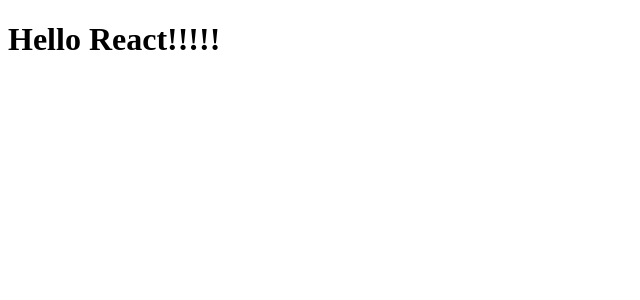
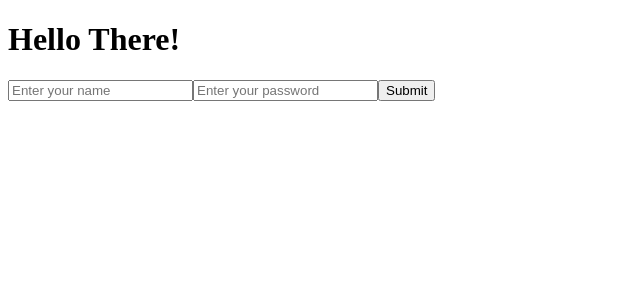
Before and after one commit to rasna-skumar1306/reciepe-Reactjs, a React (Create React App) app: page / in a window 1280 px wide. Shown: the top 300 px of the page, without its empty margins (0-640 px from the left). Built offline with nearby package versions, Linux system fonts and the light colour scheme.

Commit message:
modified for login page

```diff
--- /dev/null
+++ b/src/app.jsx
@@ -0,0 +1,8 @@
+import React from "react";
+import Login from "./components/login";
+
+function App(){
+    return (<Login/>);
+}
+
+export default App;
--- a/src/index.js
+++ b/src/index.js
@@ -1,4 +1,5 @@
 import React from 'react';
 import ReactDOM from 'react-dom';
+import App from "./app"
 
-ReactDOM.render(<h1>Hello React!!!!!</h1> ,  document.getElementById('root'));
+ReactDOM.render(<App /> ,  document.getElementById('root'));
```
